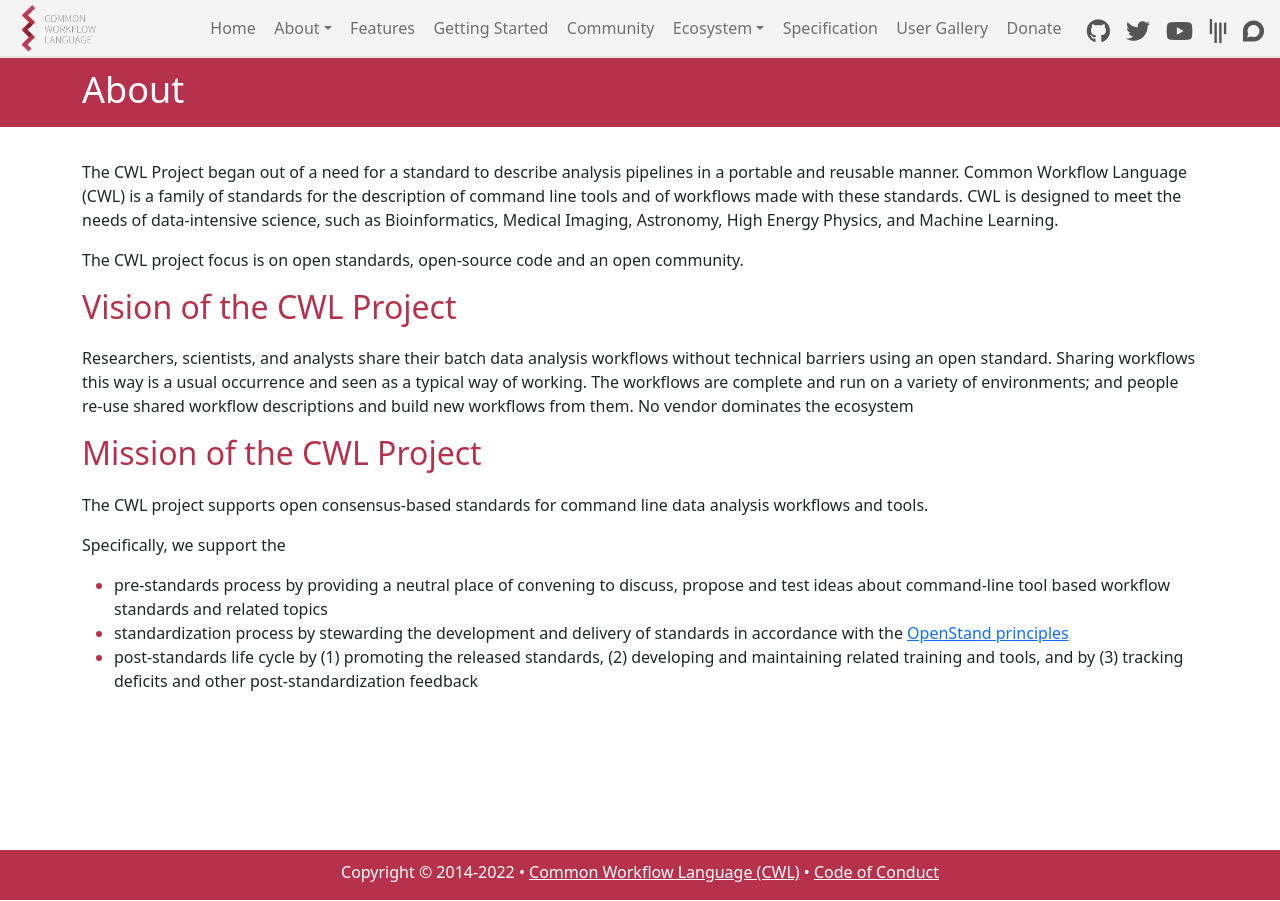
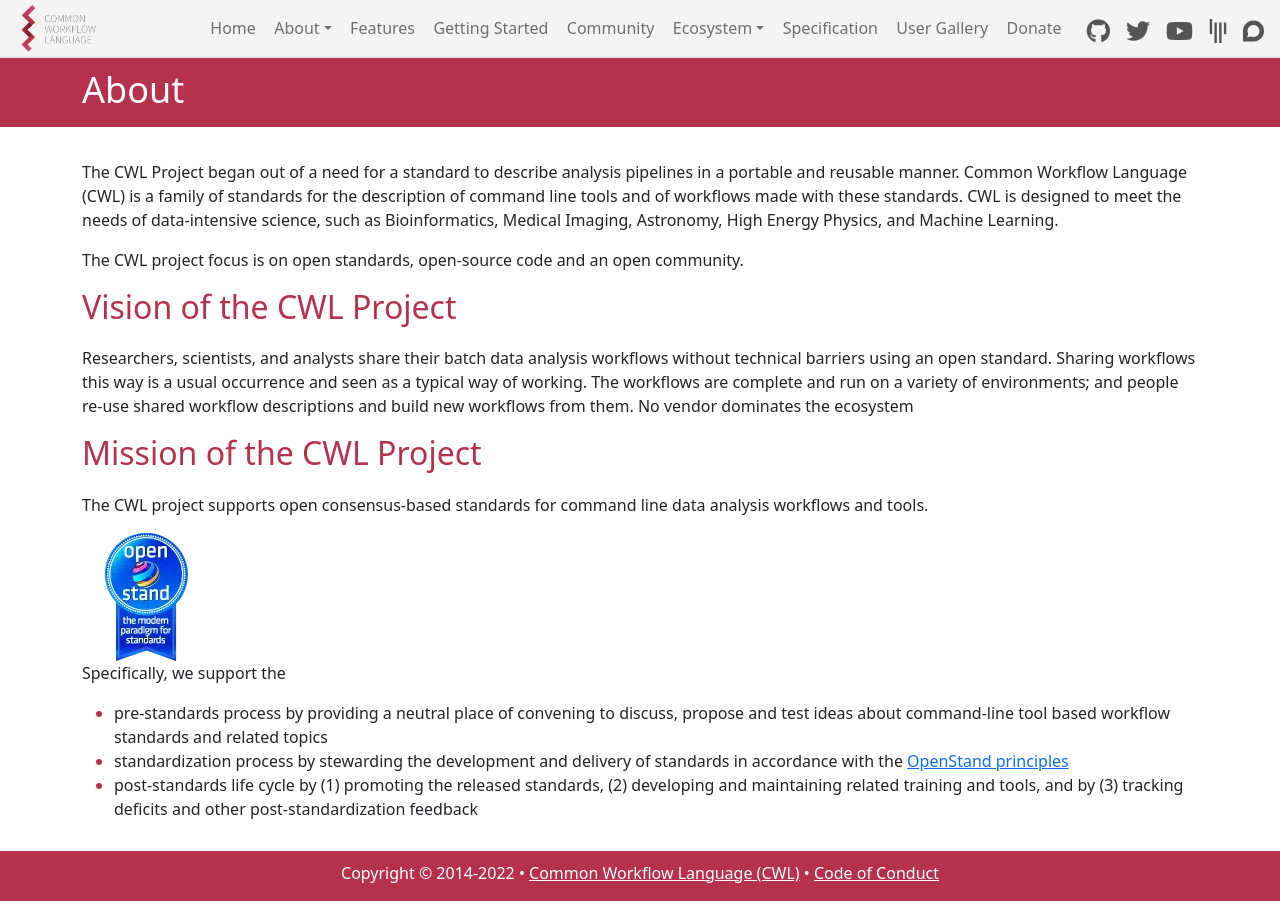
Before and after one commit to common-workflow-language/cwl-website, a Jekyll site: the page built from content/about.md, in a window 1280 px wide. Built offline with Jekyll 4.4.1, drawn with Linux system fonts in a browser that asks for light colours.

Commit message:
Update content/about.md
Co-authored-by: Michael R. Crusoe <1330696+mr-c@users.noreply.github.com>

```diff
--- a/content/about.md
+++ b/content/about.md
@@ -23,6 +23,7 @@
 
 The CWL project supports open consensus-based standards for command line data analysis workflows and tools.
 
+<picture><source srcset="https://github.com/common-workflow-language/cwl-website/raw/main/openstand-128x128-blue.webp" type="image/webp"><img src="./Common Workflow Language_files/openstand-128x128-blue.png" alt="Open Stand badge" width="128" height="128"></picture>
 Specifically, we support the
 *    pre-standards process by providing a neutral place of convening to discuss, propose and test ideas about command-line tool based workflow standards and related topics
 *    standardization process by stewarding the development and delivery of standards in accordance with the [OpenStand principles](https://open-stand.org/about-us/principles/)
```
